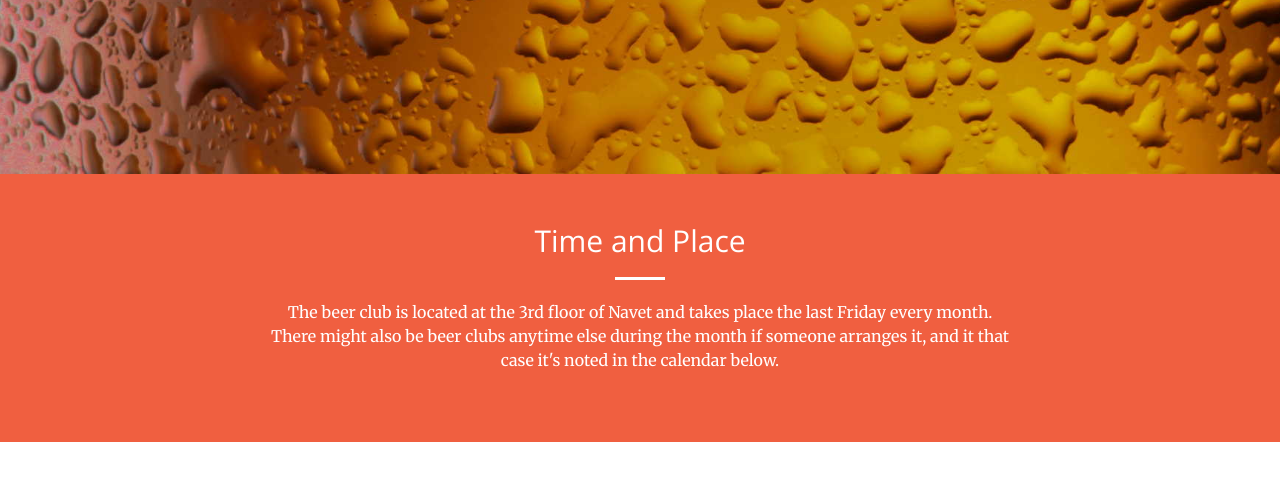
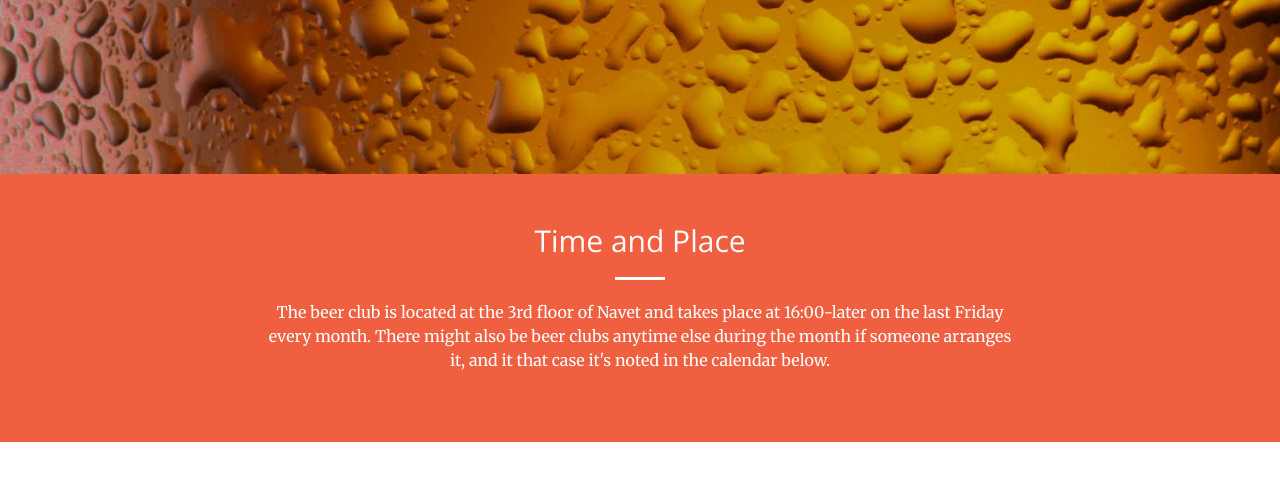
Before and after one commit to navet-beerclub/navet-beerclub.github.io, a website: page index.html in a window 1280 px wide. Shown: the part 626-1106 px from the top of the page. Drawn offline with nearby package versions, Linux system fonts and the light colour scheme.

Commit message:
First version ready for publishing.

```diff
--- a/index.html
+++ b/index.html
@@ -84,7 +84,7 @@
                 <div class="col-lg-8 col-lg-offset-2 text-center">
     				<h2 class="section-heading">Time and Place</h2>
                     <hr class="light">
-                    <p>The beer club is located at the 3rd floor of Navet and takes place the last Friday every month. There might also be beer clubs anytime else during the month if someone arranges it, and it that case it's noted in the calendar below.</p>
+                    <p>The beer club is located at the 3rd floor of Navet and takes place at 16:00-later on the last Friday every month. There might also be beer clubs anytime else during the month if someone arranges it, and it that case it's noted in the calendar below.</p>
                 </div>
             </div>
         </div>
```
